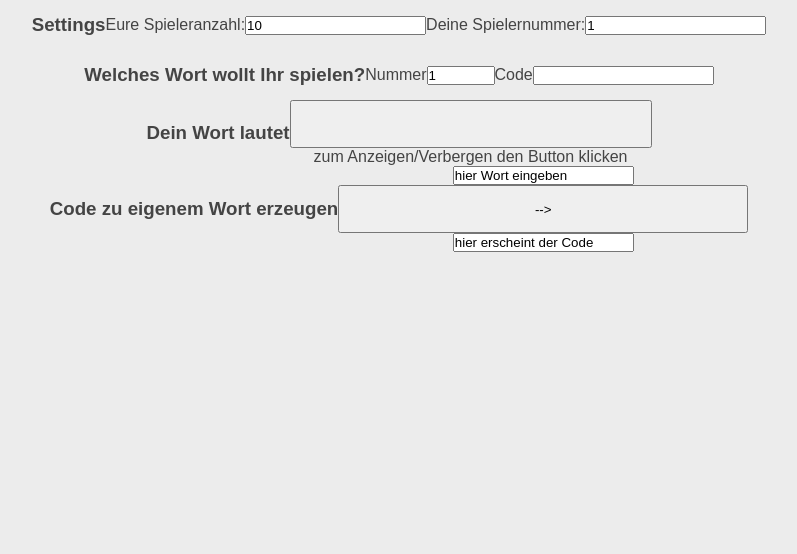
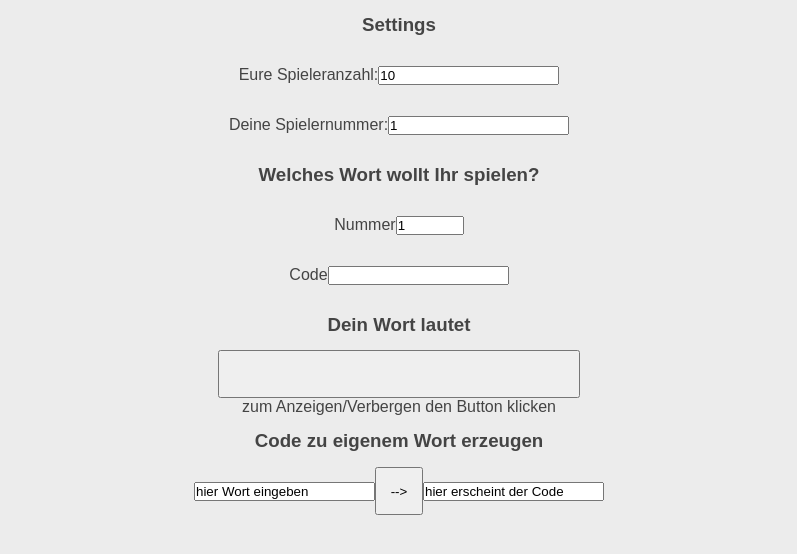
Before and after one commit to medientheke/fakeartist, a plain HTML site: page index.html in a window 1280 px wide. Shown: the whole page, without its empty margins (241-1038 px from the left). Drawn offline with Linux system fonts and the light colour scheme.

Commit message:
Update style.css

```diff
--- a/style.css
+++ b/style.css
@@ -32,7 +32,7 @@ body{
   /*Erscheinungsbild des Bodys*/
     background: #ececec;
   /*Anordnung der Elemente im Body*/
-    /*display: flex;*/
+			display: flex;
     /*Reihenfolge der Elemente*/
             flex-direction: row;
     /*Verhalten der Elemente am Zeilenende*/
@@ -40,7 +40,7 @@ body{
     /*Abstaende/Anordnung der Elemente innerhalb einer Zeile*/
             justify-content: flex-start;
     /*Verhalten der Hoehen der Elemente innerhalb einer Zeile*/
-             align-items: stretch;
+             align-items: flex-start;
     /*Abstaende/Verhalten der verschiedener Zeilen zueinander*/
              align-content: stretch;
 }
@@ -60,6 +60,19 @@ body{
     align-content: center;
 }
 .main div{
+    display: flex;
+    flex-direction: column;
+    flex-wrap: wrap;
+    justify-content: space-around;
+    align-items: center;
+    align-content: center;
+    min-height: 50px;
+  /*width: 100px;
+  height: 100px;
+  overflow: hidden;*/
+}
+
+.main div div{
     display: flex;
     flex-direction: row;
     flex-wrap: wrap;
@@ -92,3 +105,34 @@ button{
 .invisible{
   display: none;
 }
+
+#settings-div{
+	/*Anordnung der Elemente im Header*/
+    display: flex;
+    flex-direction: column;
+    flex-wrap: nowrap;
+    justify-content: space-around;
+    align-items: center;
+    align-content: center;
+
+}
+#play-div{
+	/*Anordnung der Elemente im Header*/
+    display: flex;
+    flex-direction: column;
+    flex-wrap: nowrap;
+    justify-content: space-around;
+    align-items: center;
+    align-content: center;
+
+}
+#output-div{
+	/*Anordnung der Elemente im Header*/
+    display: flex;
+    flex-direction: row;
+    flex-wrap: nowrap;
+    justify-content: space-around;
+    align-items: center;
+    align-content: center;
+
+}
```
